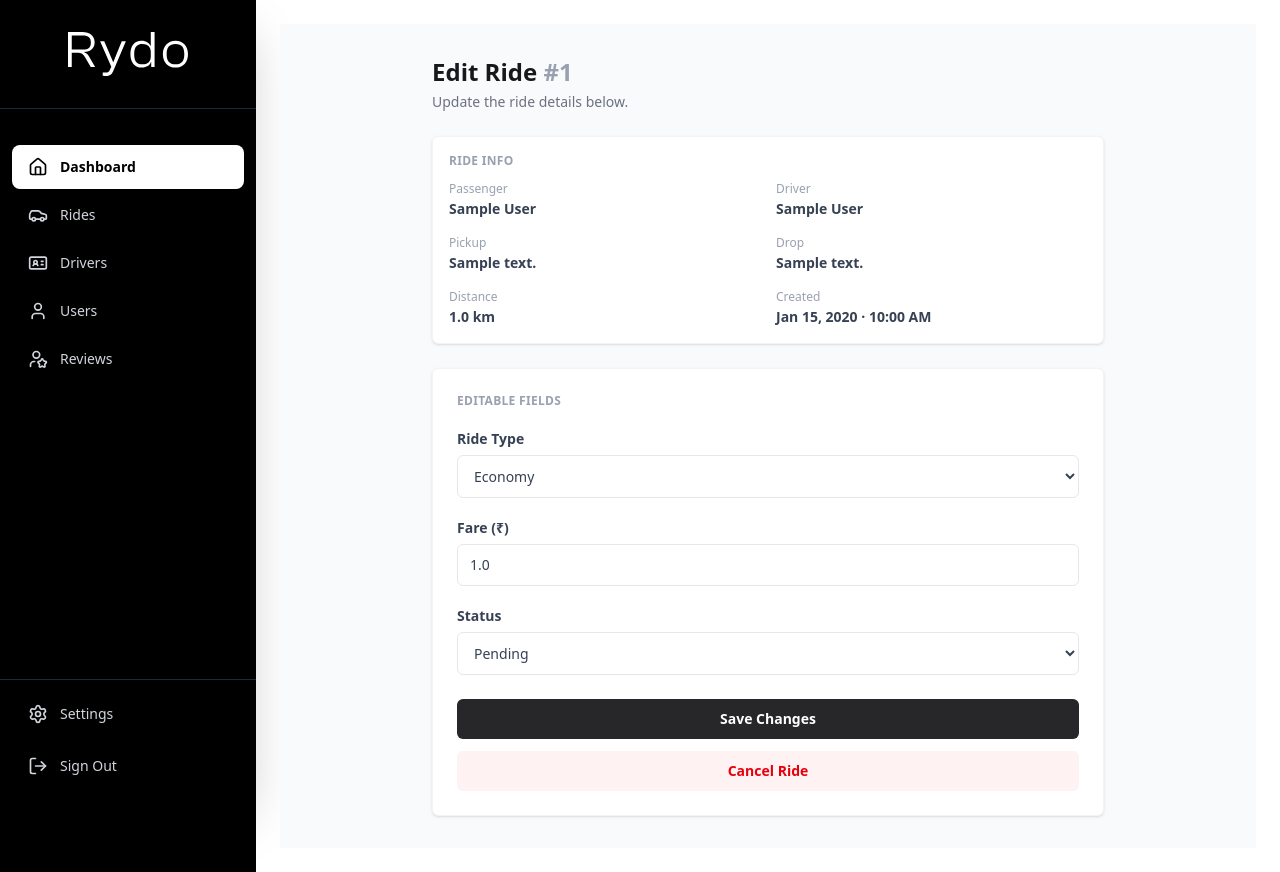
After one commit to swofvan/Ride-Hailing-project, a Django app: page /rides/edit_ride/1/ in a window 1280 px wide. The commit adds this page. Run offline with Django 4.2, Linux system fonts and the light colour scheme; tables that the repository leaves empty hold one stand-in row (values such as "Sample post").

Commit message:
ride edit added

```diff
--- /dev/null
+++ b/Rydo/admin_view/templates/edit_ride.html
@@ -0,0 +1,126 @@
+{% extends 'layout/app-layout.html' %}
+{% block content %}
+
+
+<div class="min-h-screen bg-gray-50 p-4 sm:p-6 lg:p-8">
+  <div class="max-w-2xl mx-auto">
+
+    <!-- Header -->
+    <div class="mb-6">
+      <h1 class="text-2xl font-bold text-zinc-900">Edit Ride <span class="text-gray-400">#{{ ride.id }}</span></h1>
+      <p class="text-sm text-gray-500 mt-1">Update the ride details below.</p>
+    </div>
+
+    <!-- Info Card (read-only details) -->
+    <div class="bg-white rounded-md border border-gray-100 shadow-sm p-4 mb-6">
+      <p class="text-xs font-semibold text-gray-400 uppercase tracking-wide mb-3">Ride Info</p>
+      <div class="grid grid-cols-2 gap-4 text-sm">
+
+        <div>
+          <p class="text-gray-400 text-xs mb-0.5">Passenger</p>
+          <p class="font-semibold text-gray-700">{{ ride.user.name }}</p>
+        </div>
+
+        <div>
+          <p class="text-gray-400 text-xs mb-0.5">Driver</p>
+          <p class="font-semibold text-gray-700">{{ ride.driver.name|default:"Not Assigned" }}</p>
+        </div>
+
+        <div>
+          <p class="text-gray-400 text-xs mb-0.5">Pickup</p>
+          <p class="font-semibold text-gray-700">{{ ride.pickup_address|default:"—" }}</p>
+        </div>
+
+        <div>
+          <p class="text-gray-400 text-xs mb-0.5">Drop</p>
+          <p class="font-semibold text-gray-700">{{ ride.drop_address|default:"—" }}</p>
+        </div>
+
+        <div>
+          <p class="text-gray-400 text-xs mb-0.5">Distance</p>
+          <p class="font-semibold text-gray-700">{{ ride.distance }} km</p>
+        </div>
+
+        <div>
+          <p class="text-gray-400 text-xs mb-0.5">Created</p>
+          <p class="font-semibold text-gray-700">{{ ride.created_at|date:"M d, Y · h:i A" }}</p>
+        </div>
+
+      </div>
+    </div>
+
+    <!-- Edit Form -->
+    <div class="bg-white rounded-md border border-gray-100 shadow-sm p-6">
+      <p class="text-xs font-semibold text-gray-400 uppercase tracking-wide mb-5">Editable Fields</p>
+
+      <form method="POST" action="{% url 'edit_ride' ride.id %}">
+        {% csrf_token %}
+
+        <!-- Ride Type -->
+        <div class="mb-5">
+          <label for="ride_type" class="block text-sm font-semibold text-gray-700 mb-1.5">
+            Ride Type
+          </label>
+          <select name="ride_type" id="ride_type"
+                  class="w-full border border-gray-200 rounded-md px-3 py-2.5 text-sm text-gray-700 bg-white focus:outline-none focus:ring-2 focus:ring-zinc-400">
+            <option value="economy"  {% if ride.ride_type == 'economy'  %}selected{% endif %}>Economy</option>
+            <option value="premium"  {% if ride.ride_type == 'premium'  %}selected{% endif %}>Premium</option>
+            <option value="luxury"   {% if ride.ride_type == 'luxury'   %}selected{% endif %}>Luxury</option>
+          </select>
+        </div>
+
+        <!-- Fare -->
+        <div class="mb-5">
+          <label for="fare" class="block text-sm font-semibold text-gray-700 mb-1.5">
+            Fare (₹)
+          </label>
+          <input type="number"
+                 name="fare"
+                 id="fare"
+                 value="{{ ride.fare }}"
+                 step="0.01"
+                 min="0"
+                 class="w-full border border-gray-200 rounded-md px-3 py-2.5 text-sm text-gray-700 focus:outline-none focus:ring-2 focus:ring-zinc-400">
+        </div>
+
+        <!-- Status -->
+        <div class="mb-6">
+          <label for="status" class="block text-sm font-semibold text-gray-700 mb-1.5">
+            Status
+          </label>
+          <select name="status" id="status"
+                  class="w-full border border-gray-200 rounded-md px-3 py-2.5 text-sm text-gray-700 bg-white focus:outline-none focus:ring-2 focus:ring-zinc-400">
+            <option value="pending"   {% if ride.status == 'pending'   %}selected{% endif %}>Pending</option>
+            <option value="accepted"  {% if ride.status == 'accepted'  %}selected{% endif %}>Accepted</option>
+            <option value="completed" {% if ride.status == 'completed' %}selected{% endif %}>Completed</option>
+          </select>
+        </div>
+
+        <!-- Buttons -->
+        <div class="flex gap-3">
+
+          <button type="submit"
+                  class="flex-1 bg-zinc-800 text-white text-sm font-semibold py-2.5 rounded-md hover:bg-zinc-700 transition-colors">
+            Save Changes
+          </button>
+
+        </div>
+
+      </form>
+
+      <!-- Cancel Ride (separate form, FIXED) -->
+      <form method="POST" action="{% url 'cancel_ride' ride.id %}" class="mt-3">
+        {% csrf_token %}
+        <button type="submit"
+                class="w-full bg-red-50 text-red-600 text-sm font-semibold py-2.5 rounded-md hover:bg-red-100 transition-colors">
+          Cancel Ride
+        </button>
+      </form>
+
+    </div>
+
+  </div>
+</div>
+
+
+{% endblock %}
--- a/Rydo/admin_view/views.py
+++ b/Rydo/admin_view/views.py
@@ -191,7 +191,7 @@ def ride_list(request):
 def cancel_ride(request, ride_id):
     ride = get_object_or_404(Ride, id=ride_id)
 
-    ride.status = 'completed'   # or 'cancelled' if you add it later
+    ride.status = 'cancelled'
     ride.save()
 
     return redirect('ride_list')
@@ -208,7 +208,7 @@ def edit_ride(request, ride_id):
         ride.status = request.POST.get('status')
 
         ride.save()
-        return redirect('all_rides')
+        return redirect('rides_list')
 
     return render(request, 'edit_ride.html', {
         'ride': ride
--- a/Rydo/auth_app/templates/partials/admin_nav.html
+++ b/Rydo/auth_app/templates/partials/admin_nav.html
@@ -50,13 +50,12 @@
                         <span class="text-sm">Users</span>
                     </a>
 
-                    <!-- Payments -->
+                    <!-- Reviwes -->
                     <a href="#" class="nav-item flex items-center gap-3 px-4 py-3 rounded-lg text-gray-300 hover:bg-gray-900 hover:text-white">
-                        <svg xmlns="http://www.w3.org/2000/svg" viewBox="0 0 24 24" fill="none" stroke="currentColor" stroke-width="2" stroke-linecap="round" stroke-linejoin="round" class=" w-5 h-5 lucide lucide-badge-dollar-sign-icon lucide-badge-dollar-sign">
-                            <path d="M3.85 8.62a4 4 0 0 1 4.78-4.77 4 4 0 0 1 6.74 0 4 4 0 0 1 4.78 4.78 4 4 0 0 1 0 6.74 4 4 0 0 1-4.77 4.78 4 4 0 0 1-6.75 0 4 4 0 0 1-4.78-4.77 4 4 0 0 1 0-6.76Z"/>
-                            <path d="M16 8h-6a2 2 0 1 0 0 4h4a2 2 0 1 1 0 4H8"/><path d="M12 18V6"/>
-                        </svg>
-                        <span class="text-sm">Payments</span>
+                        <svg xmlns="http://www.w3.org/2000/svg" viewBox="0 0 24 24" fill="none" stroke="currentColor" stroke-width="2" stroke-linecap="round" stroke-linejoin="round" class="w-5 h-5 lucide lucide-user-star-icon lucide-user-star">
+                            <path d="M16.051 12.616a1 1 0 0 1 1.909.024l.737 1.452a1 1 0 0 0 .737.535l1.634.256a1 1 0 0 1 .588 1.806l-1.172 1.168a1 1 0 0 0-.282.866l.259 1.613a1 1 0 0 1-1.541 1.134l-1.465-.75a1 1 0 0 0-.912 0l-1.465.75a1 1 0 0 1-1.539-1.133l.258-1.613a1 1 0 0 0-.282-.866l-1.156-1.153a1 1 0 0 1 .572-1.822l1.633-.256a1 1 0 0 0 .737-.535z"/>
+                            <path d="M8 15H7a4 4 0 0 0-4 4v2"/><circle cx="10" cy="7" r="4"/></svg>
+                        <span class="text-sm">Reviews</span>
                     </a>
 
                 </div>
```
Also changed, not shown: Rydo/admin_view/templates/ride_list.html (+15 -20 lines).
